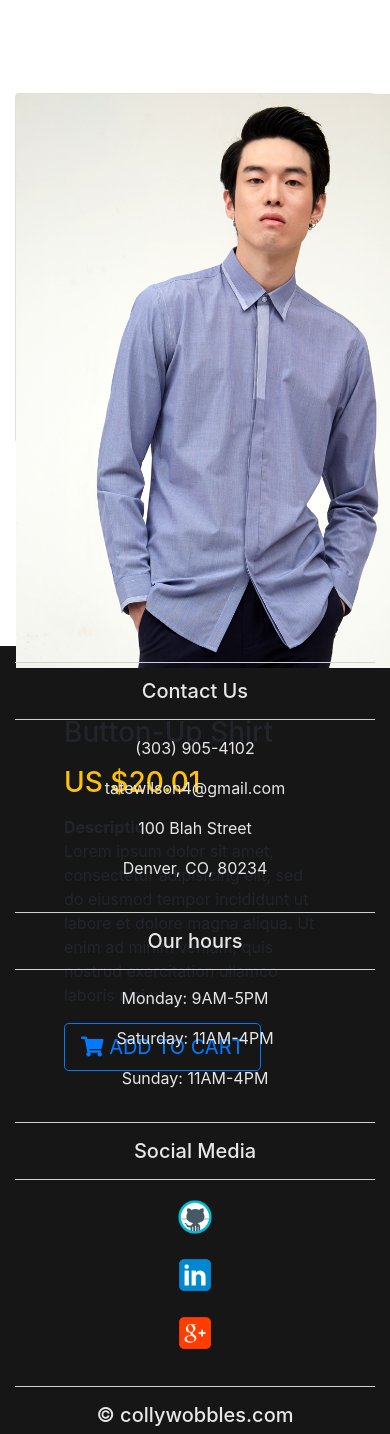
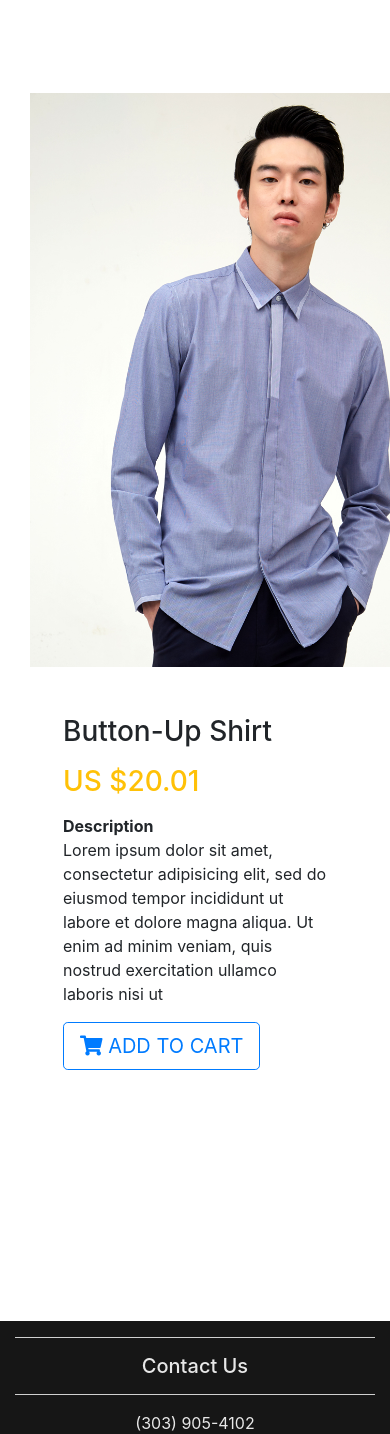
Before and after one commit to tatewilson4/Python_Online_Store, a Django app: template products/templates/products/product_detail.html in a window 390 px wide; the page is wider, and only the part inside the window is pictured. Shown: the part 110-1544 px from the top of that part. Run offline with Django 3.2, Linux system fonts and the light colour scheme; the template is opened without the code that fills it: values that come from a table or form of the project are taken from there, others are empty; data comes from the database, SQL or seed files in the repository; both versions use the stored data as it was after the commit; some libraries are stand-ins or nearby versions.

Commit message:
product detail page now responsive

```diff
--- a/cart/templates/cart/home.html
+++ b/cart/templates/cart/home.html
@@ -3,9 +3,8 @@
 
 {% block content %}
 <div class="container my-5">
-<div class="my-5">
-  <h2>Your Cart</h2>
-</div>
+<div class="push"></div>
+<h3 style="text-align:center;">Your Cart</h3>
 <table class="table table-hover">
 <thead>
   <tr>
--- a/checkout/templates/checkout/index.html
+++ b/checkout/templates/checkout/index.html
@@ -3,6 +3,7 @@
 {% block content %}
 
 <div class="container mt-5">
+    <div class="push"></div>
   <h2 class="mb-3">Shipping Address > <span class="text-muted">Checkout</span></h2>
   <div class="row">
     <div class="col-md-9">
--- a/checkout/templates/checkout/order.html
+++ b/checkout/templates/checkout/order.html
@@ -3,6 +3,7 @@
 {% block content %}
 
 <div class="container mt-5">
+	<div class="push"></div>
 <h2 class="text-center"><strong>Your Ordes</strong></h2>
 <div class="row">
 	<div class="col-md-12">
--- a/checkout/templates/checkout/payment.html
+++ b/checkout/templates/checkout/payment.html
@@ -3,6 +3,7 @@
 {% block content %}
 
 <div class="container mt-5 text-center">
+    <div class="push"></div>
 <h2>Pay with Stripe</h2>
 <form action="{% url 'checkout:charge' %}" method="post">
   {% csrf_token %}
@@ -16,4 +17,5 @@
 
 </div>
 <div class="push"></div>
+<div class="push"></div>
 {% endblock %}
--- a/products/templates/products/product_detail.html
+++ b/products/templates/products/product_detail.html
@@ -3,20 +3,18 @@
 
 {% block content %}
 <div class="push"></div>
-
 <div class="container my-5">
-
-
-<div class="card">
 	<div class="row">
-		<aside class="col-sm-5 border-right">
-<article class="gallery-wrap">
-<div class="img-big-wrap">
-  <div> <a href="#"><img src="/media/{{ object.mainimage }}" style="width: 450px"></a></div>
+		<div class="col-lg-6 col-md-12">
+			<div class="col-sm-5 border-right">
+				<article>
+					<div>
+						<div><a href="#"><img class="product-detail-img" src="/media/{{ object.mainimage }}" style="width: 450px;"></a></div>
 					</div> <!-- slider-product.// -->
 				</article> <!-- gallery-wrap .end// -->
-		</aside>
-		<aside class="col-sm-7">
+			</div>
+		</div>
+		<div class="col-lg-6 col-md-12">
 			<article class="card-body p-5">
 				<h3 class="title mb-3">{{ object.name }}</h3>
 				<p class="price-detail-wrap">
@@ -32,10 +30,9 @@
 
 				<a href="{% url 'mainapp:cart' object.slug %}" class="btn btn-lg btn-outline-primary text-uppercase"> <i class="fas fa-shopping-cart"></i> Add to cart </a>
 			</article> <!-- card-body.// -->
-		</aside> <!-- col.// -->
-	</div> <!-- row.// -->
-</div> <!-- card.// -->
-
+		</div>
+	</div>
+</div>
 
 </div>
 <!--container.//-->
```
Also changed, not shown: db.sqlite3. Lines whose indentation alone changed are shown as unchanged.
